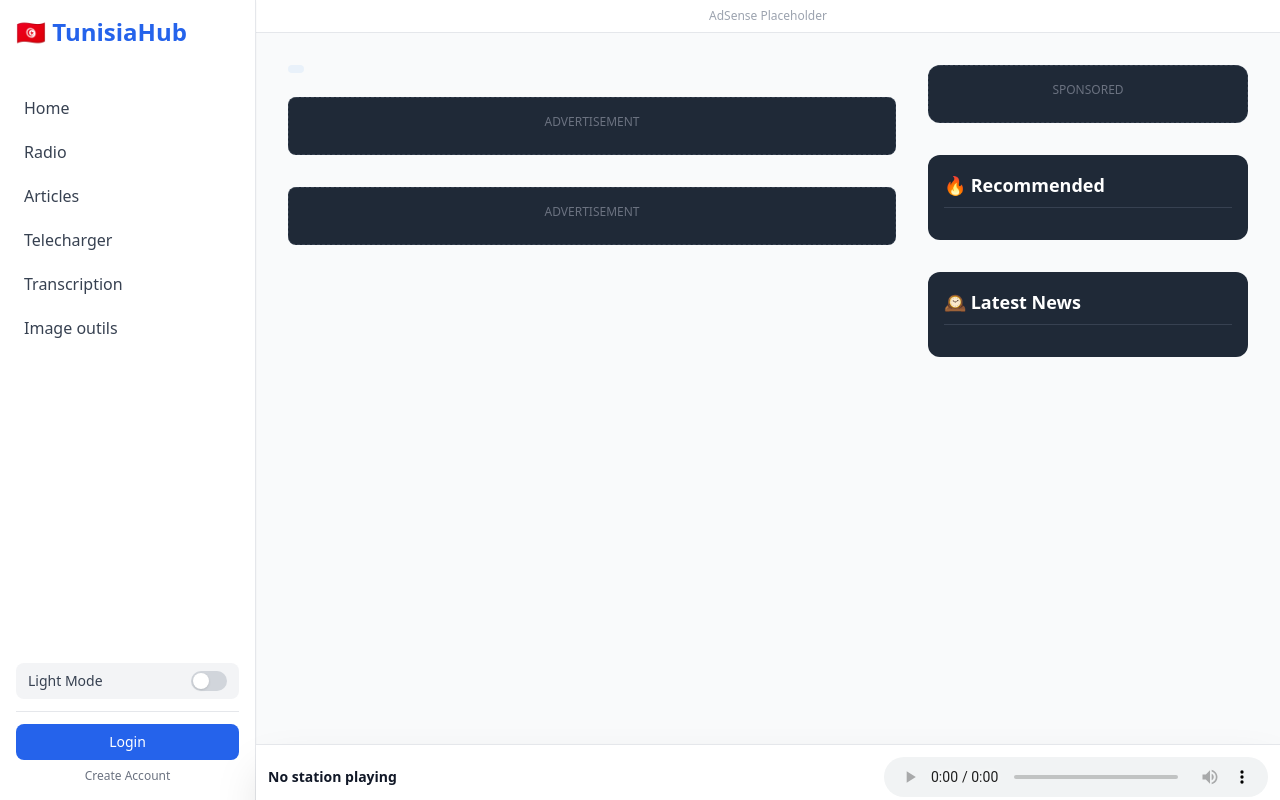
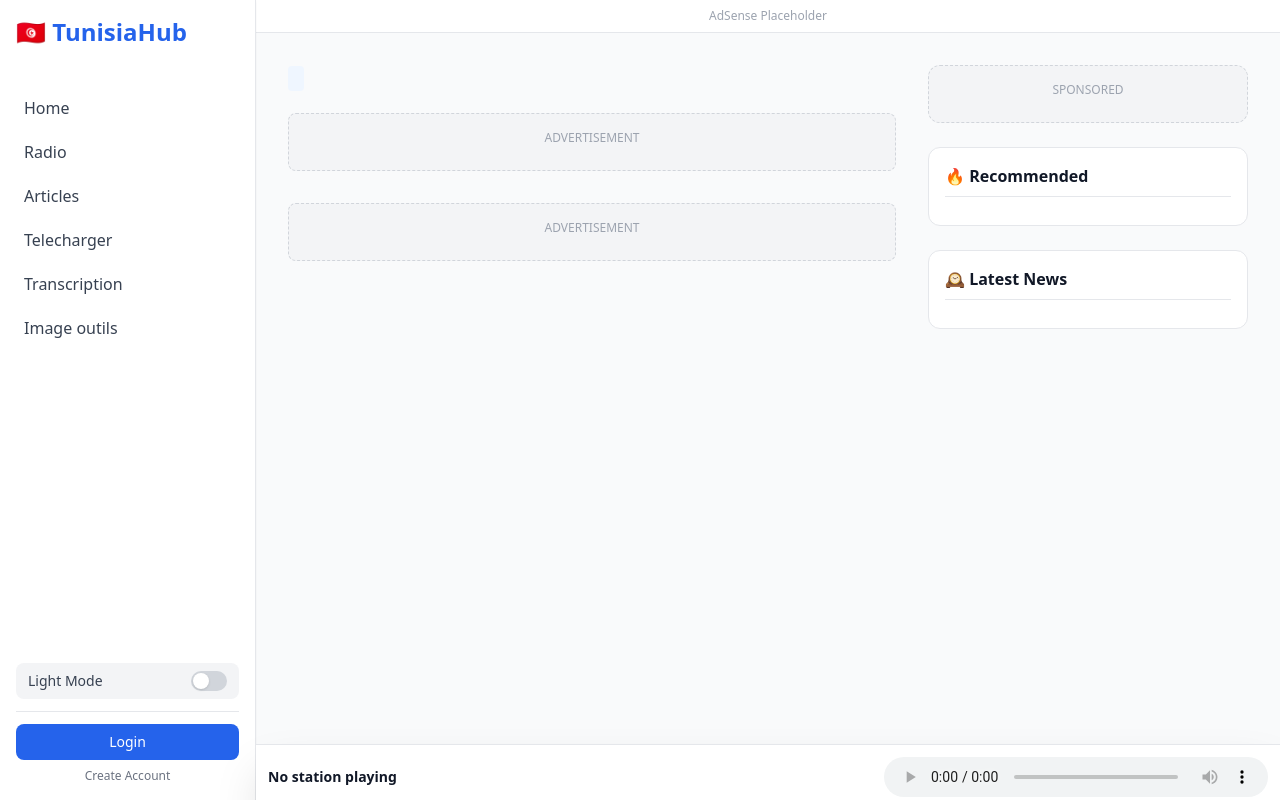
Before and after one commit to MedramyMH/radioweb, a FastAPI app: template app/templates/news_detail.html in a window 1280 px wide. Run offline with FastAPI, Linux system fonts and the light colour scheme; the template is opened without the code that fills it, so the values that code supplies are empty; parts of the project's set-up code (start-up, migrations or seed data) failed here and were passed over; some libraries are stand-ins or nearby versions.

Commit message:
Update news_detail.html

```diff
--- a/app/templates/news_detail.html
+++ b/app/templates/news_detail.html
@@ -1,84 +1,106 @@
 {% extends "base.html" %}
 {% block title %}{{ article.title }} - TunisiaHub{% endblock %}
 {% block content %}
-<div class="max-w-7xl mx-auto flex gap-8">
 
-    <!-- MAIN CONTENT -->
-    <main class="flex-1 max-w-3xl">
+<!-- On mobile: single column. On lg+: article + sidebar side by side -->
+<div class="max-w-7xl mx-auto lg:flex lg:gap-8">
+
+    <!-- MAIN ARTICLE -->
+    <main class="flex-1 min-w-0 max-w-3xl">
         <article>
-            <div class="flex items-center gap-4 mb-4 text-sm text-gray-400">
-                <span class="text-xs text-blue-400 bg-blue-400/10 px-2 py-1 rounded">{{ article.category }}</span>
+            <div class="mb-3">
+                <span class="text-xs text-blue-600 dark:text-blue-400 bg-blue-50 dark:bg-blue-400/10 px-2 py-1 rounded">{{ article.category }}</span>
             </div>
 
-            <h1
-                dir="auto"
-                class="text-4xl font-extrabold text-white mb-6 leading-tight">
+            <h1 dir="auto"
+                class="text-2xl sm:text-3xl lg:text-4xl font-extrabold
+                       text-gray-900 dark:text-white mb-4 sm:mb-6 leading-tight">
                 {{ article.title }}
             </h1>
 
             {% if article.image_url %}
-                <img src="{{ article.image_url }}" class="w-full rounded-xl mb-6 shadow-lg">
+                <img src="{{ article.image_url }}" class="w-full rounded-xl mb-4 sm:mb-6">
             {% endif %}
 
-            <!-- ADSENSE TOP AD -->
-            <div class="bg-gray-800 p-4 text-center mb-6 rounded-lg border border-dashed border-gray-700">
-                <p class="text-xs text-gray-500 mb-2">ADVERTISEMENT</p>
-                <ins class="adsbygoogle" style="display:block" data-ad-client="ca-pub-XXXX" data-ad-slot="XXXX" data-ad-format="auto" data-full-width-responsive="true"></ins>
+            <!-- Top ad -->
+            <div class="bg-gray-100 dark:bg-gray-800 p-4 text-center mb-6 rounded-lg border border-dashed border-gray-300 dark:border-gray-700">
+                <p class="text-xs text-gray-400 mb-2">ADVERTISEMENT</p>
+                <ins class="adsbygoogle" style="display:block"
+                     data-ad-client="ca-pub-XXXX" data-ad-slot="XXXX"
+                     data-ad-format="auto" data-full-width-responsive="true"></ins>
             </div>
 
-            <!-- ARTICLE BODY -->
-            <!-- whitespace-pre-wrap is the magic class that fixes spacing/fonts -->
-            <div
-                dir="auto"
-                class="article-content text-gray-300 leading-relaxed mb-8 text-lg break-words
-                [&_h1]:text-3xl [&_h1]:font-bold
-                [&_h2]:text-2xl [&_h2]:font-bold
-                [&_h3]:text-xl [&_h3]:font-bold
-                [&_p]:mb-4
-                [&_img]:rounded-lg
-                [&_img]:my-4">
+            <!-- Article body -->
+            <div dir="auto"
+                 class="article-content text-gray-700 dark:text-gray-300 leading-relaxed mb-8
+                        text-base sm:text-lg break-words
+                        [&_h1]:text-2xl [&_h1]:sm:text-3xl [&_h1]:font-bold [&_h1]:mb-3
+                        [&_h2]:text-xl  [&_h2]:sm:text-2xl [&_h2]:font-bold [&_h2]:mb-3
+                        [&_h3]:text-lg  [&_h3]:sm:text-xl  [&_h3]:font-bold [&_h3]:mb-2
+                        [&_p]:mb-4
+                        [&_img]:rounded-lg [&_img]:my-4 [&_img]:w-full">
                 {{ article.content | safe }}
             </div>
 
-            <!-- ADSENSE BOTTOM AD -->
-            <div class="bg-gray-800 p-4 text-center mt-8 rounded-lg border border-dashed border-gray-700">
-                <p class="text-xs text-gray-500 mb-2">ADVERTISEMENT</p>
-                <ins class="adsbygoogle" style="display:block" data-ad-client="ca-pub-XXXX" data-ad-slot="XXXX" data-ad-format="auto" data-full-width-responsive="true"></ins>
+            <!-- Bottom ad -->
+            <div class="bg-gray-100 dark:bg-gray-800 p-4 text-center mt-8 rounded-lg border border-dashed border-gray-300 dark:border-gray-700">
+                <p class="text-xs text-gray-400 mb-2">ADVERTISEMENT</p>
+                <ins class="adsbygoogle" style="display:block"
+                     data-ad-client="ca-pub-XXXX" data-ad-slot="XXXX"
+                     data-ad-format="auto" data-full-width-responsive="true"></ins>
             </div>
         </article>
     </main>
 
-    <!-- SIDEBAR -->
-    <aside class="w-80 flex-shrink-0 space-y-8">
+    <!-- SIDEBAR — full width below article on mobile, fixed column on lg -->
+    <aside class="w-full lg:w-80 lg:flex-shrink-0 space-y-6 mt-8 lg:mt-0 mb-24">
 
-        <div class="bg-gray-800 p-4 text-center rounded-xl border border-dashed border-gray-700">
-            <p class="text-xs text-gray-500 mb-2">SPONSORED</p>
-            <ins class="adsbygoogle" style="display:block" data-ad-client="ca-pub-XXXX" data-ad-slot="XXXX" data-ad-format="rectangle"></ins>
+        <!-- Sponsored ad -->
+        <div class="bg-gray-100 dark:bg-gray-800 p-4 text-center rounded-xl border border-dashed border-gray-300 dark:border-gray-700">
+            <p class="text-xs text-gray-400 mb-2">SPONSORED</p>
+            <ins class="adsbygoogle" style="display:block"
+                 data-ad-client="ca-pub-XXXX" data-ad-slot="XXXX"
+                 data-ad-format="rectangle"></ins>
         </div>
 
-        <div class="bg-gray-800 p-4 rounded-xl">
-            <h3 class="text-lg font-bold text-white mb-4 border-b border-gray-700 pb-2">🔥 Recommended</h3>
-            <div class="space-y-3">
+        <!-- Recommended — horizontal scroll on mobile, stacked on lg -->
+        <div class="bg-white dark:bg-gray-800 p-4 rounded-xl border border-gray-200 dark:border-gray-700">
+            <h3 class="text-base font-bold text-gray-900 dark:text-white mb-3 border-b border-gray-200 dark:border-gray-700 pb-2">
+                🔥 Recommended
+            </h3>
+            <!-- Horizontal scroll on mobile -->
+            <div class="flex gap-3 overflow-x-auto pb-1 lg:flex-col lg:overflow-visible lg:pb-0"
+                 style="scrollbar-width: none;">
                 {% for rec in recommended %}
-                <a href="/news/{{ rec.id }}" data-nav class="flex gap-3 group">
+                <a href="/news/{{ rec.id }}" data-nav
+                   class="flex-shrink-0 w-48 lg:w-auto lg:flex-shrink lg:flex lg:gap-3 group">
                     {% if rec.image_url %}
-                        <img src="{{ rec.image_url }}" class="w-16 h-16 rounded object-cover flex-shrink-0">
+                        <img src="{{ rec.image_url }}"
+                             class="w-full h-28 lg:w-16 lg:h-16 rounded object-cover lg:flex-shrink-0">
                     {% else %}
-                        <div class="w-16 h-16 rounded bg-gray-700 flex-shrink-0"></div>
+                        <div class="w-full h-28 lg:w-16 lg:h-16 rounded bg-gray-100 dark:bg-gray-700 lg:flex-shrink-0"></div>
                     {% endif %}
-                    <h4 class="text-sm text-gray-300 group-hover:text-white transition line-clamp-2">{{ rec.title }}</h4>
+                    <h4 class="text-xs lg:text-sm text-gray-600 dark:text-gray-300
+                               group-hover:text-gray-900 dark:group-hover:text-white
+                               transition mt-1 lg:mt-0 line-clamp-2">{{ rec.title }}</h4>
                 </a>
                 {% endfor %}
             </div>
         </div>
 
-        <div class="bg-gray-800 p-4 rounded-xl">
-            <h3 class="text-lg font-bold text-white mb-4 border-b border-gray-700 pb-2">🕰️ Latest News</h3>
+        <!-- Latest News -->
+        <div class="bg-white dark:bg-gray-800 p-4 rounded-xl border border-gray-200 dark:border-gray-700">
+            <h3 class="text-base font-bold text-gray-900 dark:text-white mb-3 border-b border-gray-200 dark:border-gray-700 pb-2">
+                🕰️ Latest News
+            </h3>
             <ul class="space-y-3">
                 {% for last in last_news %}
                 <li>
-                    <a href="/news/{{ last.id }}" data-nav class="text-sm text-gray-400 hover:text-blue-400 transition flex items-start gap-2">
-                        <span class="text-blue-500 mt-1">•</span>
+                    <a href="/news/{{ last.id }}" data-nav
+                       class="text-sm text-gray-500 dark:text-gray-400
+                              hover:text-blue-600 dark:hover:text-blue-400
+                              transition flex items-start gap-2">
+                        <span class="text-blue-500 mt-0.5 flex-shrink-0">•</span>
                         <span class="line-clamp-2">{{ last.title }}</span>
                     </a>
                 </li>
```
